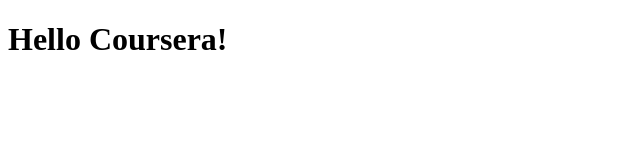
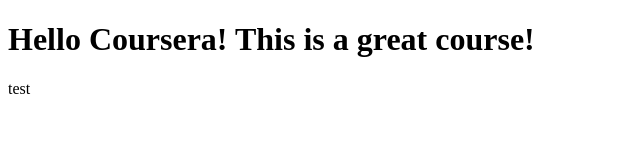
Before and after one commit to Antoinette1970/Coursera-test, a plain HTML site: page site/index.html in a window 1280 px wide. Shown: the whole page, without its empty margins (0-640 px from the left). Drawn offline with Linux system fonts and the light colour scheme.

Commit message:
Small addition to our website.

```diff
--- a/site/index.html
+++ b/site/index.html
@@ -4,6 +4,7 @@
 	<title>Hello Coursera!</title>
 </head>
 <body>
-<h1>Hello Coursera!</h1>
+<h1>Hello Coursera! This is a great course!</h1>
+<p>test</p>
 </body>
 </html>
```
